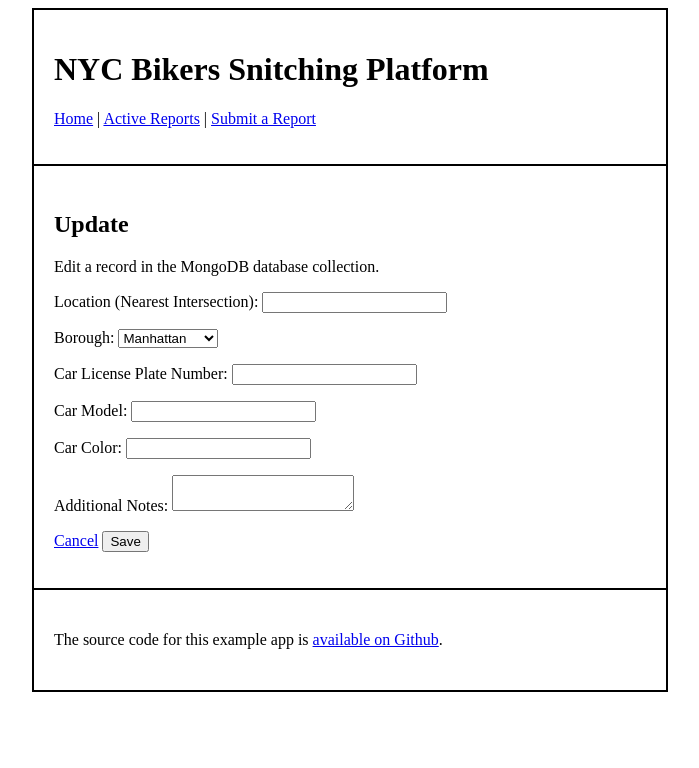
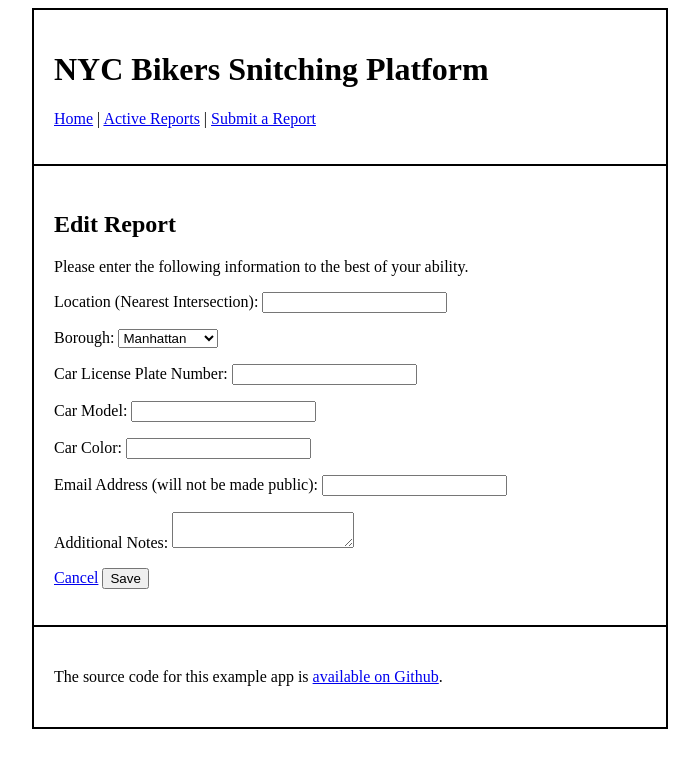
Before and after one commit to ohding11/sin-tracking-app, a Flask app: template templates/edit.html in a window 1280 px wide. Shown: the top 768 px of the page, without its empty margins (290-989 px from the left). Run offline with Flask 2, Linux system fonts and the light colour scheme; the template is opened without the code that fills it, so the values that code supplies are empty; parts of the project's set-up code (start-up, migrations or seed data) failed here and were passed over.

Commit message:
still incomplete

```diff
--- a/app.py
+++ b/app.py
@@ -38,7 +38,7 @@
     return render_template('index.html')
 
 
-@app.route('/read')
+@app.route('/reports')
 def read():
     """
     Route for GET requests to the read page.
@@ -67,22 +67,30 @@
     plate = request.form['fplate']
     model = request.form['fmodel']
     color = request.form['fcolor']
+    email = request.form['femail']
     notes = request.form['fnotes']
 
-    # create a new document with the data the user entered
     doc = {
         'location': location,
         'borough': borough,
         'plate': plate,
         'model': model,
         'color': color,
+        'email': email,
         'notes': notes,
         "created_at": datetime.datetime.utcnow()
     }
+
     db.bikeapp.insert_one(doc) # insert a new document
 
-    return redirect(url_for('read')) # tell the browser to make a request for the /read route
+    return redirect(url_for('success')) # tell the browser to make a request for the /read route
 
+@app.route('/sucess')
+def success():
+    """
+    Success page after a report is successfully submitted
+    """
+    return render_template('success.html')
 
 @app.route('/edit/<mongoid>')
 def edit(mongoid):
@@ -100,13 +108,22 @@
     Route for POST requests to the edit page.
     Accepts the form submission data for the specified document and updates the document in the database.
     """
-    name = request.form['fname']
-    message = request.form['fmessage']
+    location = request.form['flocation']
+    borough = request.form['fborough']
+    plate = request.form['fplate']
+    model = request.form['fmodel']
+    color = request.form['fcolor']
+    email = request.form['femail']
+    notes = request.form['fnotes']
 
     doc = {
-        # "_id": ObjectId(mongoid),
-        "name": name,
-        "message": message,
+        'location': location,
+        'borough': borough,
+        'plate': plate,
+        'model': model,
+        'color': color,
+        'email': email,
+        'notes': notes,
         "created_at": datetime.datetime.utcnow()
     }
 
--- a/templates/edit.html
+++ b/templates/edit.html
@@ -1,7 +1,7 @@
 {% extends 'base.html' %}
 {% block container %}
-  <h2>Update</h2>
-  <p>Edit a record in the MongoDB database collection.</p>
+  <h2>Edit Report</h2>
+  <p>Please enter the following information to the best of your ability.</p>
   <form method="POST" action="{{ url_for('edit_post', mongoid=mongoid) }}">
     <p>
       Location (Nearest Intersection):
@@ -30,6 +30,10 @@
       <input type="text" id="fcolor" name="fcolor" value="{{doc.color}}" /><br />
     </p>
     <p>
+      Email Address (will not be made public):
+      <input type="text" id="femail" name="femail" /><br />
+    </p>
+    <p>
       Additional Notes:
       <textarea id="fnotes" name="fnotes">{{doc.notes}}</textarea>
     </p>
```
Also changed, not shown: templates/create.html (+8 -5 lines), templates/read.html (+4 -4 lines), templates/success.html (added, +8 -0 lines).
